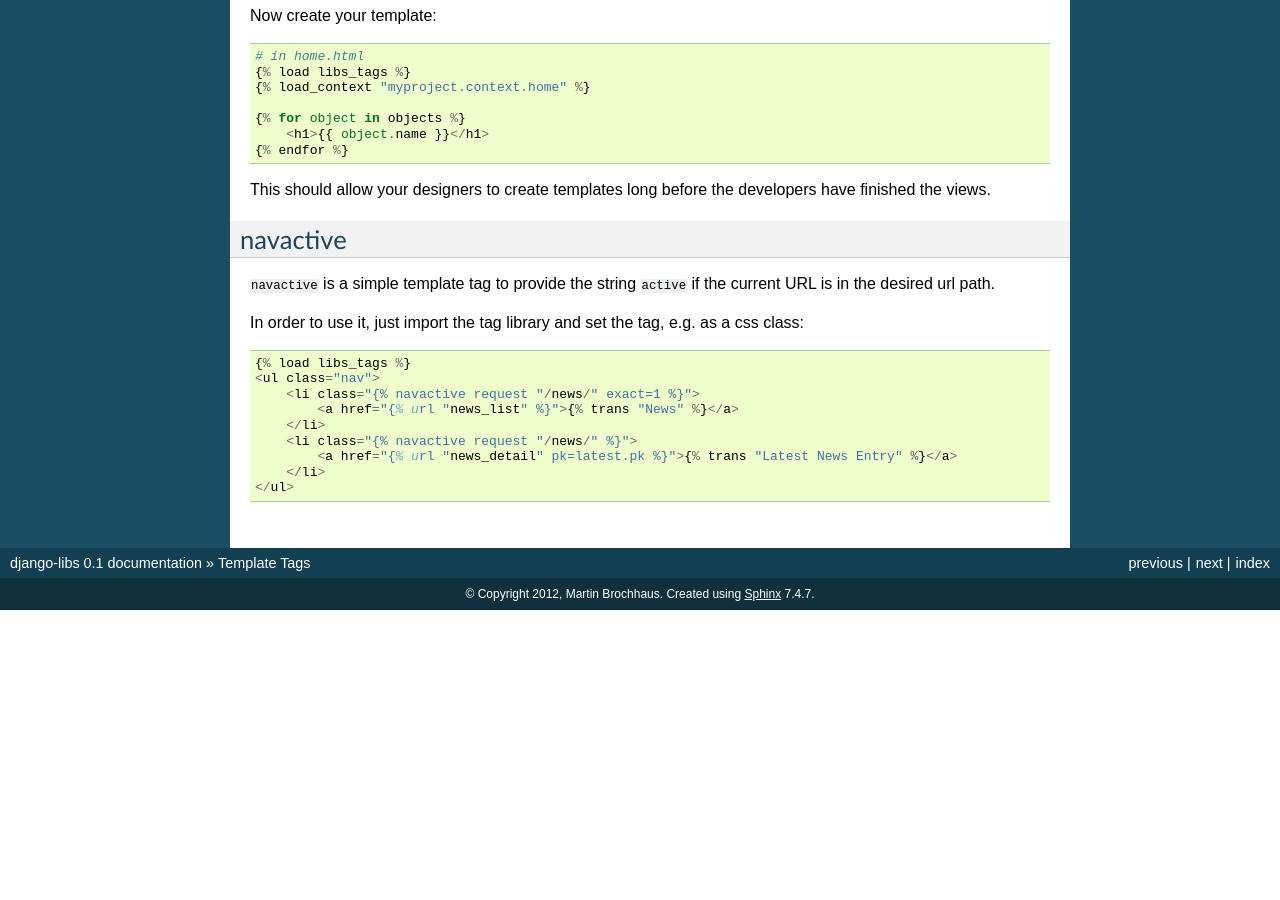
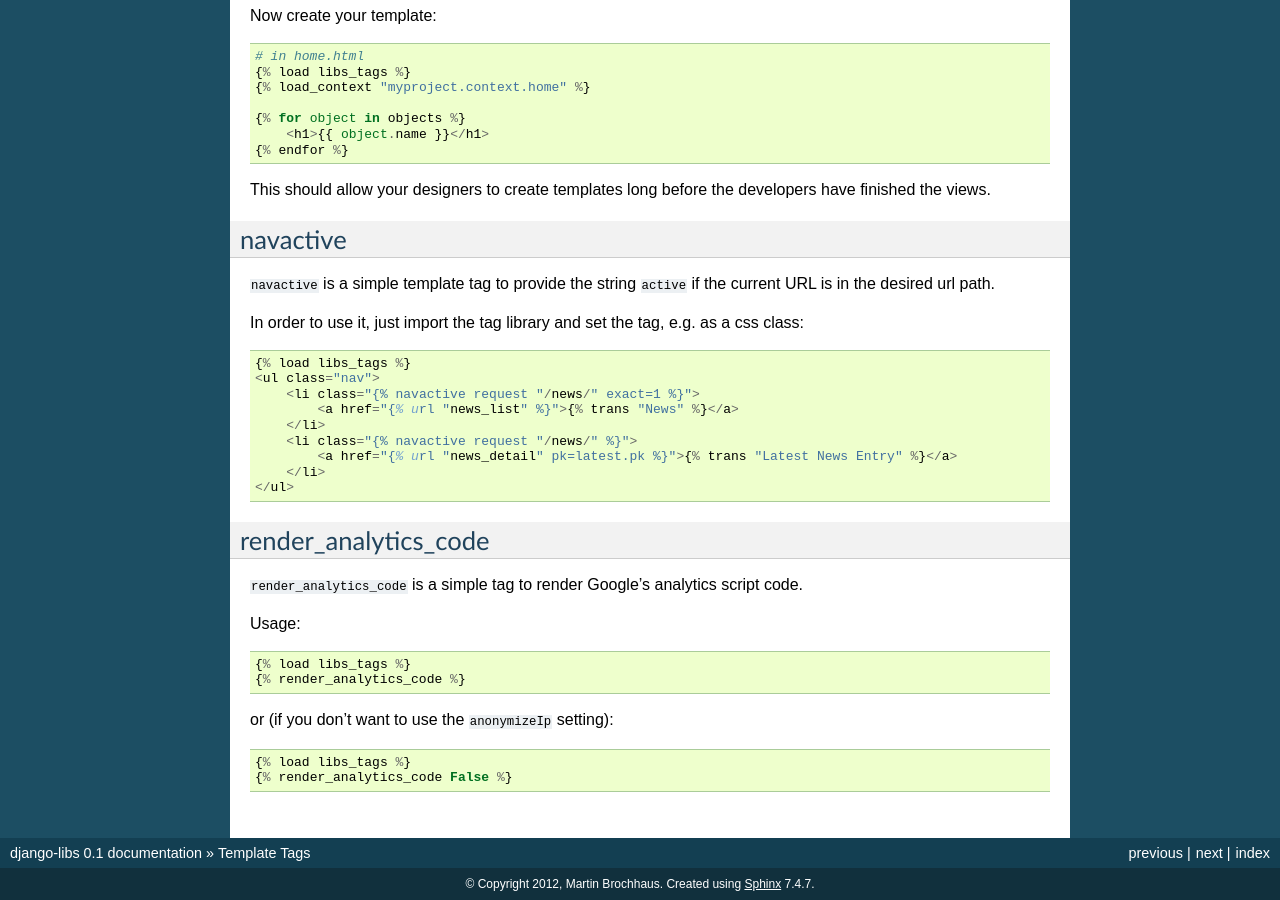
Before and after one commit to bitlabstudio/django-libs, a Sphinx documentation site: the page built from docs/libs_tags.rst, in a window 1280 px wide and 900 px high, scrolled down 1167 px. Built offline with Sphinx 7.4.7, drawn with Linux system fonts in a browser that asks for light colours; formulas are drawn with MathJax 3; before the commit the page ends 1777 px from its top, so only the background shows below that; some of the changed text lies outside the part shown.

Commit message:
update ddocs

```diff
--- a/docs/libs_tags.rst
+++ b/docs/libs_tags.rst
@@ -100,3 +100,21 @@ css class::
             <a href="{% url "news_detail" pk=latest.pk %}">{% trans "Latest News Entry" %}</a>
         </li>
     </ul>
+
+
+render_analytics_code
+---------------------
+
+``render_analytics_code`` is a simple tag to render Google's analytics script
+code.
+
+Usage::
+
+    {% load libs_tags %}
+    {% render_analytics_code %}
+
+
+or (if you don't want to use the ``anonymizeIp`` setting)::
+
+    {% load libs_tags %}
+    {% render_analytics_code False %}
```
